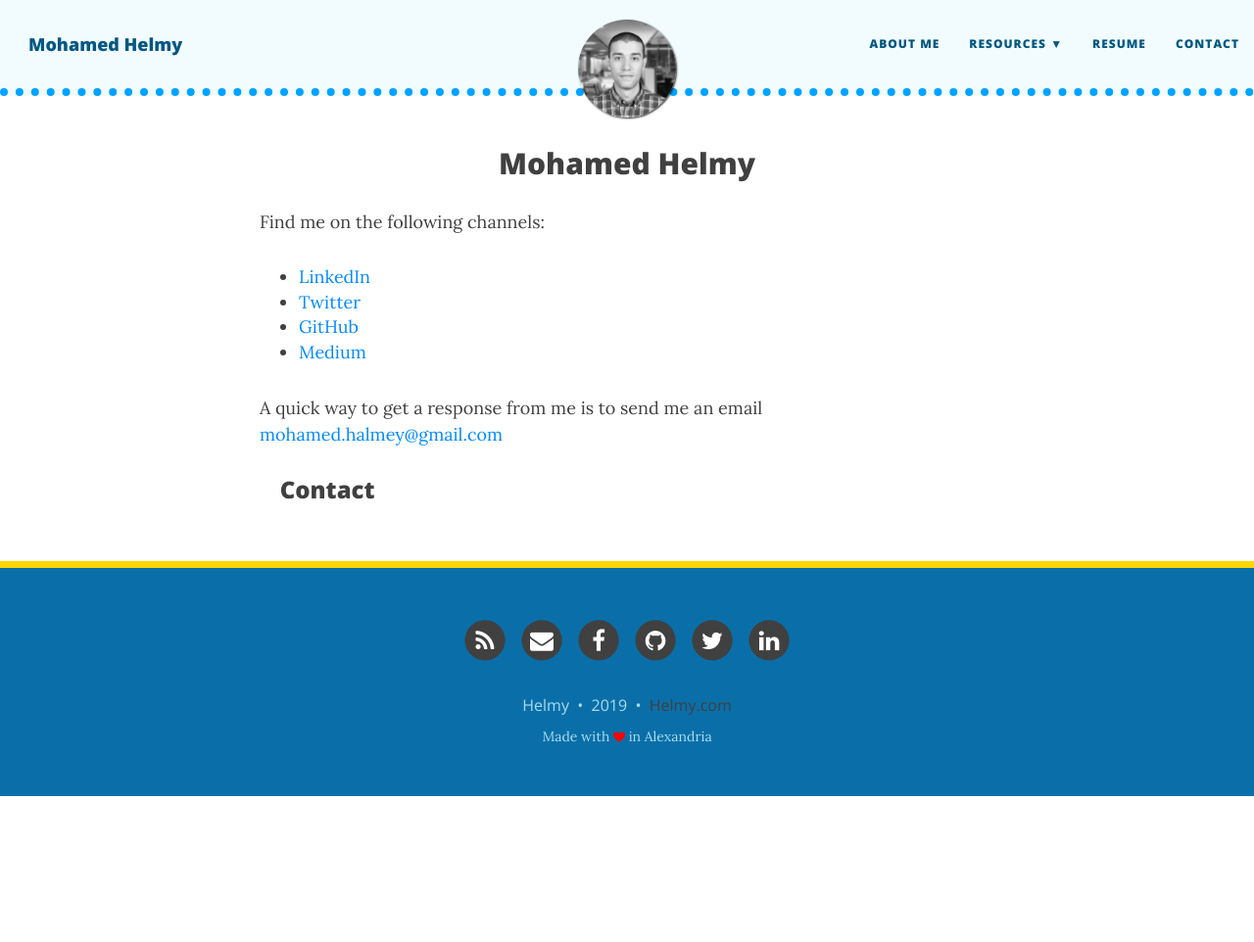
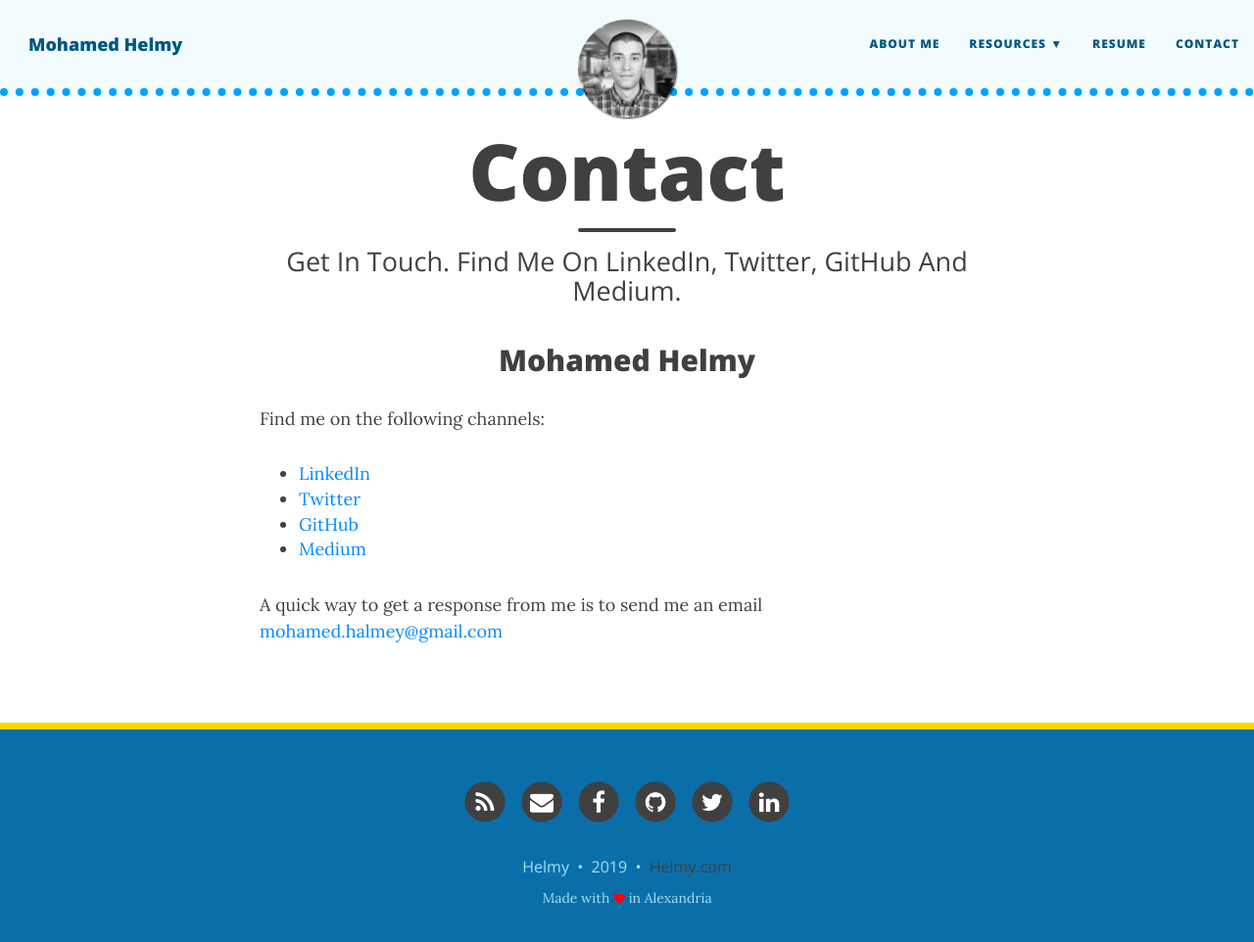
Before and after one commit to M-Helmy/m-helmy.github.io, a Jekyll site: the page built from contact.md, in a window 1280 px wide and 978 px high. Shown: the top 962 px of the window at 98% size. Built offline with Jekyll 4.4.1, drawn with Linux system fonts in a browser that asks for light colours; nearby versions of some CDN libraries.

Commit message:
Update contact.md

```diff
--- a/contact.md
+++ b/contact.md
@@ -1,6 +1,6 @@
 ---
 layout: page
-title: ###<i class="fal fa-address-card" style="font-size:24px;"></i> Contact
+title: Contact
 subtitle: Get In Touch. Find Me On LinkedIn, Twitter, GitHub And Medium.
 ---
 <h2 style="text-align:center;">Mohamed Helmy</h2>
@@ -13,5 +13,3 @@ Find me on the following channels:
 - <a href="https://medium.com/@MohamedHelmyMashali" target="_blank">Medium</a>
 
 A quick way to get a response from me is to send me an email <a href="mailto:mohamed.halmey@gmail.com">mohamed.halmey@gmail.com</a><br>
-
-### <i class="fal fa-address-card" style="font-size:24px;"></i> Contact
```
